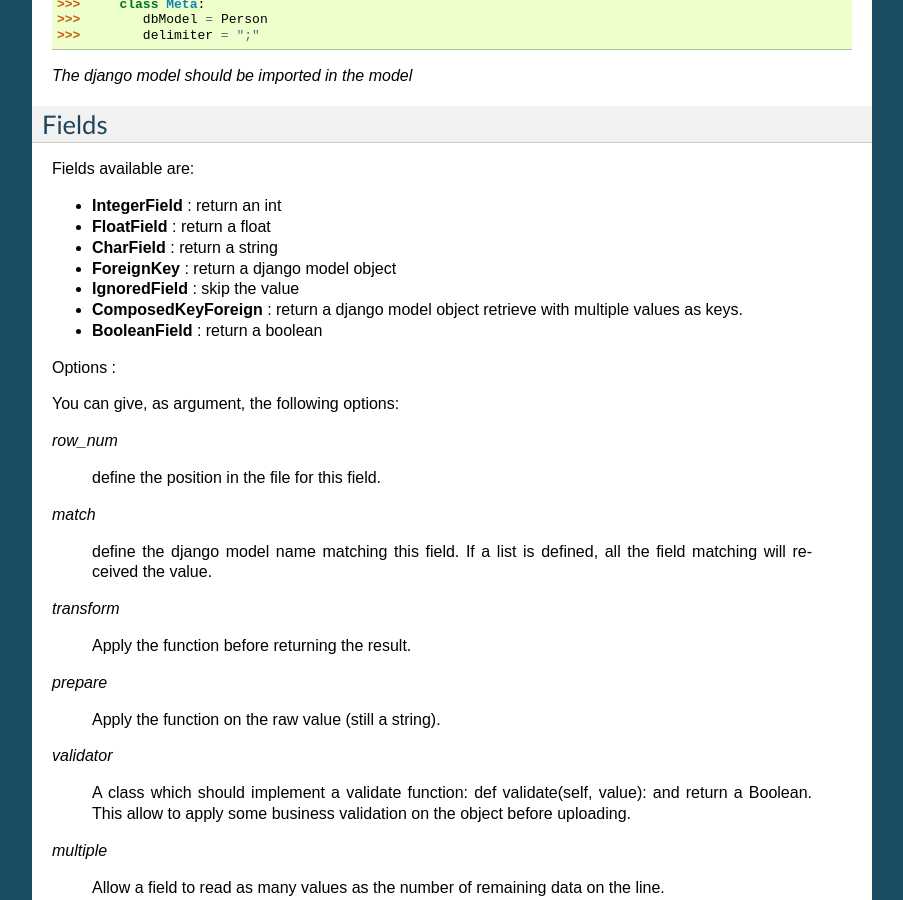
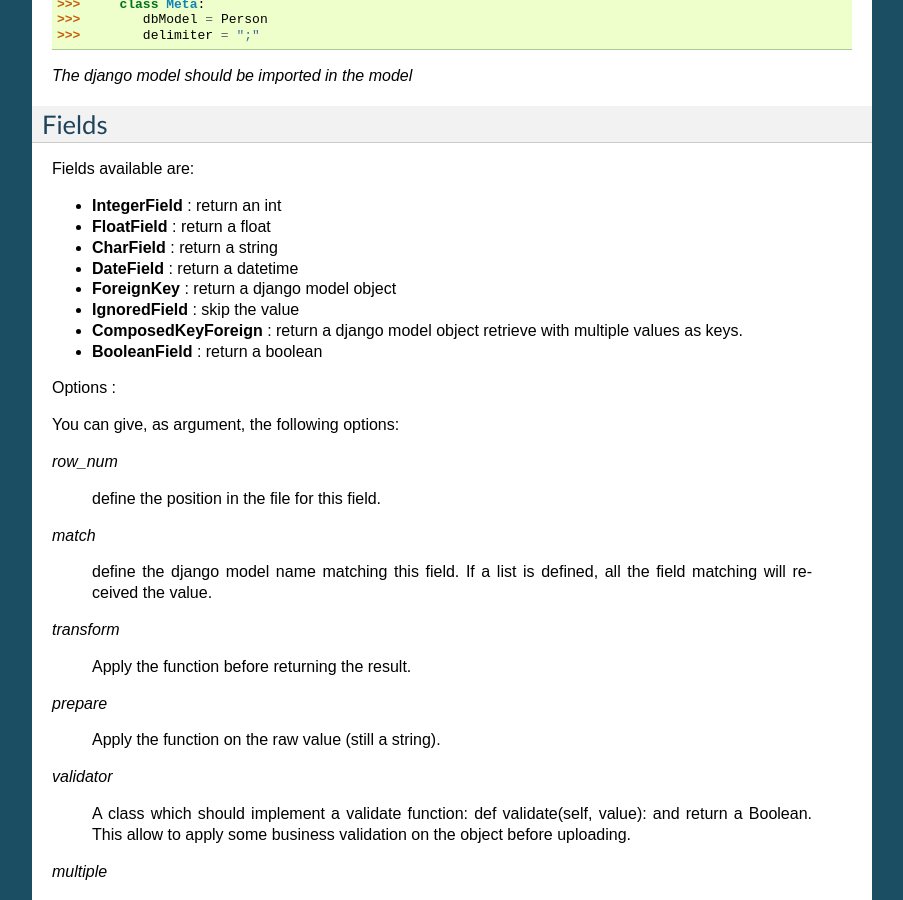
Before and after one commit to anthony-tresontani/django-adaptors, a Sphinx documentation site: the page built from docs/index.rst, in a window 1280 px wide and 900 px high, scrolled down 1608 px. Shown: the whole window, without its empty margins (198-1101 px from the left). Built offline with Sphinx 7.4.7, drawn with Linux system fonts in a browser that asks for light colours.

Commit message:
Update docs for DateField

```diff
--- a/docs/index.rst
+++ b/docs/index.rst
@@ -106,6 +106,7 @@ Fields available are:
 - **IntegerField** : return an int
 - **FloatField** : return a float
 - **CharField** : return a string
+- **DateField** : return a datetime
 - **ForeignKey** : return a django model object
 - **IgnoredField** : skip the value
 - **ComposedKeyForeign** : return a django model object retrieve with multiple values as keys.
```
